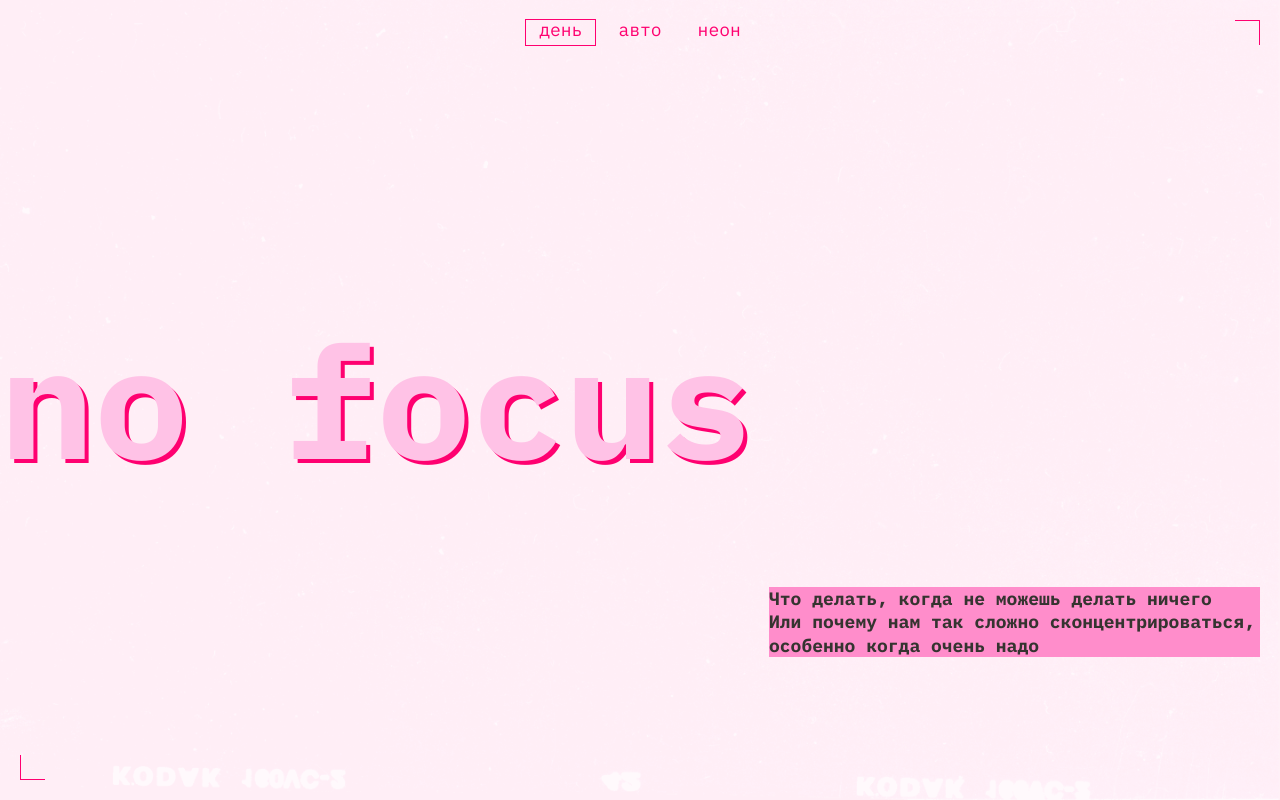
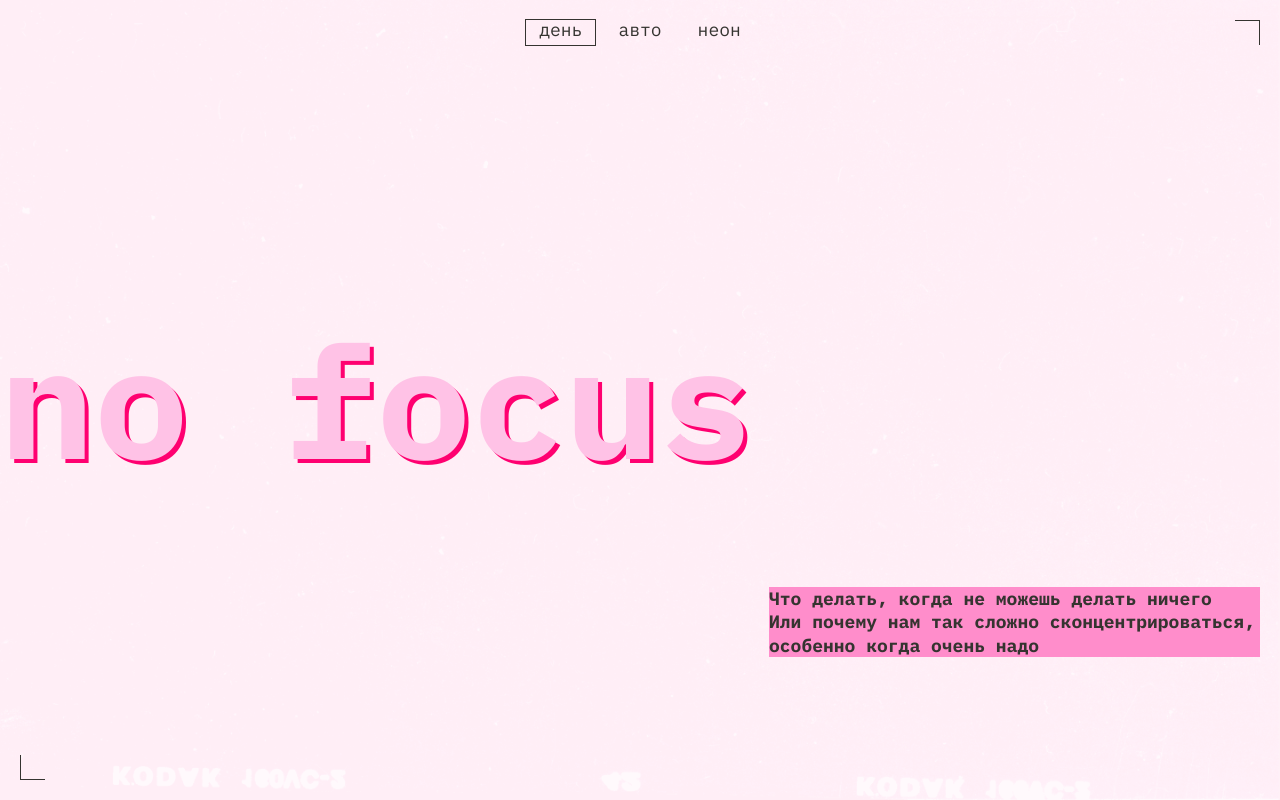
Before and after one commit to mosoveru/slozhno-sosredotochitsya, a plain HTML site: page index.html in a window 1280 px wide. Both pictures are taken after a click on the button "день". Shown: the top 800 px of the page. Drawn offline with Linux system fonts and the light colour scheme.

Commit message:
Changes in colors in light theme

```diff
--- a/styles/light.css
+++ b/styles/light.css
@@ -35,6 +35,32 @@
 
 .page.theme_light .paragraph-text {
   color: var(--text-color);
+}
+
+.page.theme_light .decorated-zone::before {
+  border-inline-start: 1px solid var(--text-color);
+  border-block-end: 1px solid var(--text-color);
+}
+
+.page.theme_light .decorated-zone::after {
+  border-inline-end: 1px solid var(--text-color);
+  border-block-start: 1px solid var(--text-color);
+}
+
+.page.theme_light .header__theme-menu-button {
+  color: var(--text-color);
+}
+
+.page.theme_light .header__theme-menu-button:disabled {
+  outline: 1px solid var(--text-color);
+}
+
+.page.theme_light .header__theme-menu-button:hover {
+  outline: 1px solid var(--text-color);
+}
+
+.page.theme_light .header__theme-menu-button:focus-visible {
+  border-bottom: 1px solid var(--text-color);
 }
 
 .page.theme_light .header__decorated-element::before {
@@ -80,6 +106,36 @@
     background-color: var(--subtitle-color);
   }
 
+  .paragraph-text {
+    color: var(--text-color);
+  }
+
+  .decorated-zone::before {
+    border-inline-start: 1px solid var(--text-color);
+    border-block-end: 1px solid var(--text-color);
+  }
+
+  .decorated-zone::after {
+    border-inline-end: 1px solid var(--text-color);
+    border-block-start: 1px solid var(--text-color);
+  }
+
+  .header__theme-menu-button {
+    color: var(--text-color);
+  }
+
+  .header__theme-menu-button:disabled {
+    outline: 1px solid var(--text-color);
+  }
+
+  .header__theme-menu-button:hover {
+    outline: 1px solid var(--text-color);
+  }
+
+  .header__theme-menu-button:focus-visible {
+    border-bottom: 1px solid var(--text-color);
+  }
+
   .header__decorated-element::before {
     content: "";
   }
--- a/styles/style.css
+++ b/styles/style.css
@@ -37,7 +37,7 @@
   line-height: 100%;
   text-transform: lowercase;
   background-color: transparent;
-  transition: 1s ease-out;
+  transition: ease-out 0.5s;
   cursor: pointer;
 }
 
@@ -55,7 +55,7 @@
 
 .header__theme-menu-button:focus-visible {
   border-bottom: 1px solid var(--accent-color);
-  outline: none;
+  outline: 1px solid transparent;
 }
 
 .header__theme-menu-button_active {
@@ -180,6 +180,7 @@
 .link {
   position: relative;
   display: inline-block;
+  line-height: 90%;
   text-decoration-color: transparent;
   transition: 1s ease-out;
 }
@@ -196,7 +197,6 @@
 
 .link:focus-visible {
   outline: 1px solid var(--text-color);
-  line-height: 90%;
 }
 
 .main__hard-to-focus_link::before {
```
